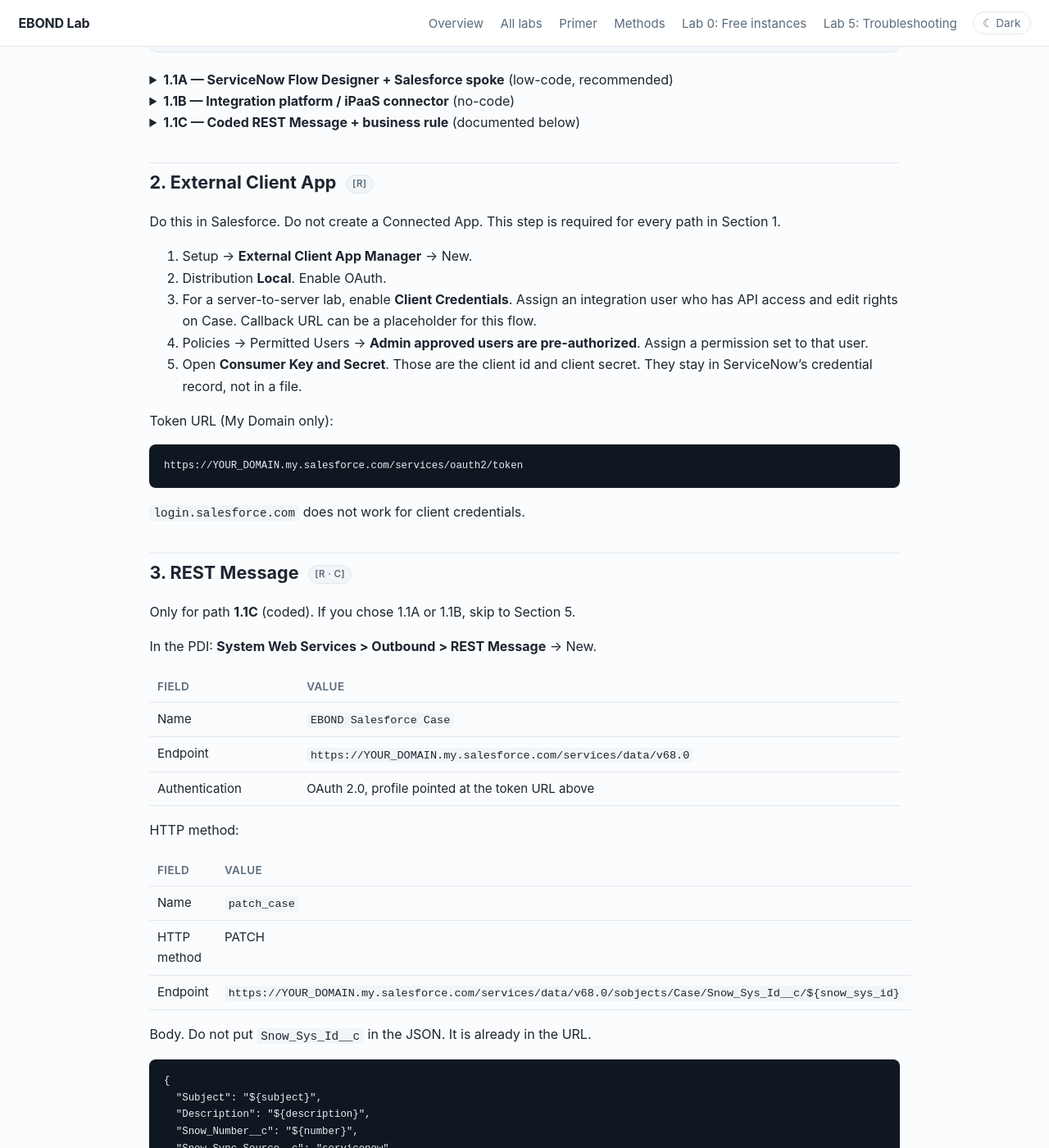
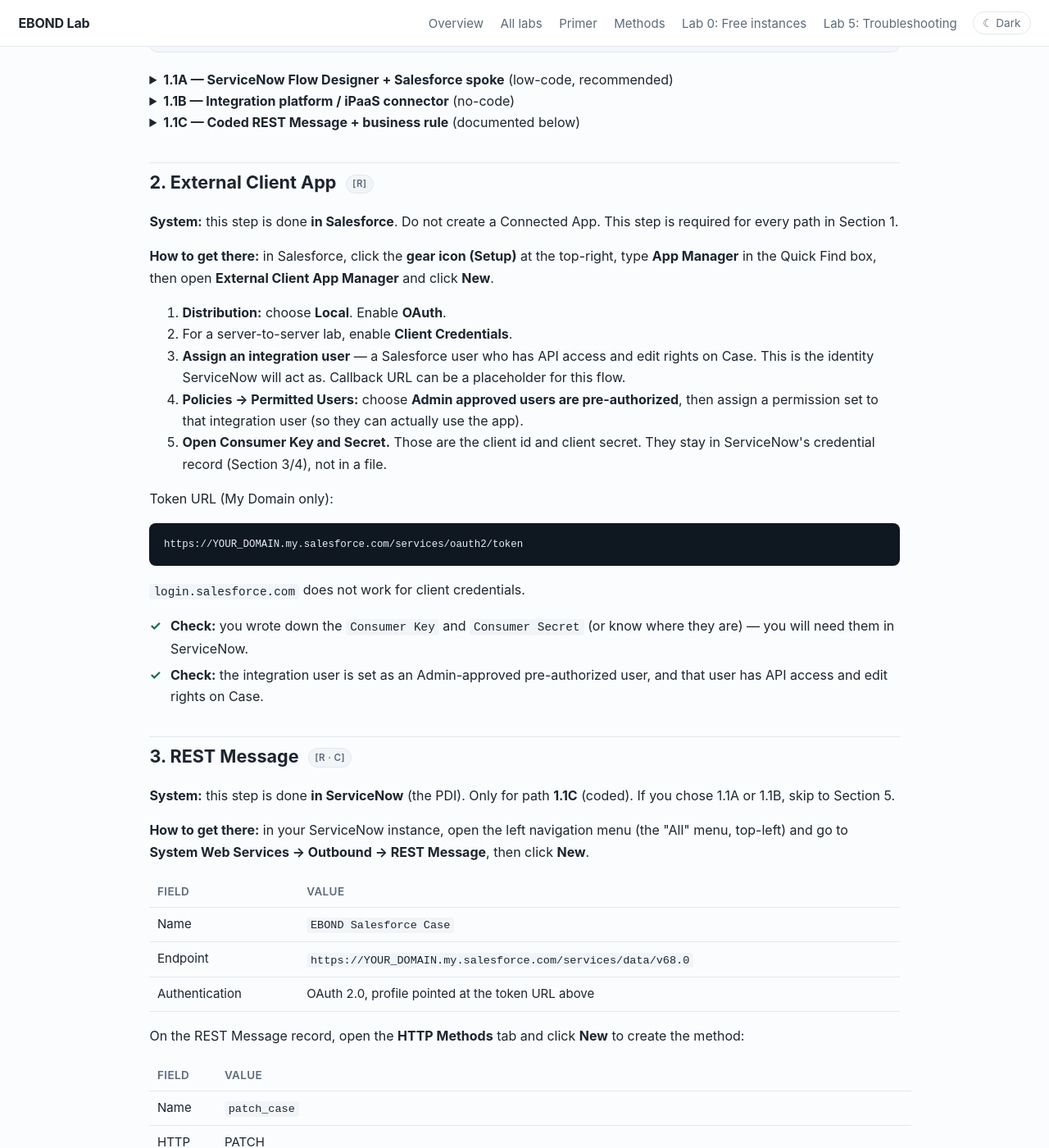
Before and after one commit to eltonaguiar/EBOND_ServiceNowSalesforce, a Jekyll site: the page built from site/labs/03-snow-to-salesforce.md, in a window 1280 px wide and 1400 px high, scrolled down 1414 px. Shown: the whole window at 82% size. Built offline with Jekyll 4.4.1, drawn with Linux system fonts in a browser that asks for light colours; some of the changed text lies outside the part shown.

Commit message:
Lab 3: add navigation breadcrumbs, validation checkboxes, and path-agnostic prove-it to all sections

````diff
--- a/site/labs/03-snow-to-salesforce.md
+++ b/site/labs/03-snow-to-salesforce.md
@@ -131,10 +131,11 @@ The spoke matches the Case by <strong><code>Snow_Sys_Id__c</code> = Incident <co
 
 <details id="optB">
 <summary><strong>1.1B — Integration platform / iPaaS connector</strong> (no-code)</summary>
-<p>Use a visual integration platform that ships prebuilt ServiceNow ⇄ Salesforce connectors, so no scripting or custom endpoint code is involved. Examples: Workato, Tray.io, Zapier, Automate.io, or Dell Boomi.</p>
+<p><strong>System:</strong> this option runs on a <strong>third-party integration platform</strong> (not in ServiceNow or Salesforce). It hosts the connector that talks to both systems, so you do not build REST Messages or business rules in ServiceNow at all.</p>
+<p><strong>How to get there:</strong> sign in to your chosen platform (e.g. Workato, Tray.io, Zapier, Automate.io, Dell Boomi) and create a new recipe/integration that connects your ServiceNow instance and your Salesforce org.</p>
 <ul>
-<li>You configure a trigger (Incident updated) and a field mapping in a UI; the platform handles auth and the call.</li>
-<li>No REST Message and no business rule in ServiceNow.</li>
+<li>You configure a trigger (<strong>Incident updated</strong>, filtered to where <code>u_ebond_sf_case_id</code> is not empty) and a field mapping in a UI; the platform handles auth and the call.</li>
+<li>You connect the platform to both systems using their credentials — ServiceNow's <code>u_ebond_sf_case_id</code> user and the Salesforce External Client App from Section 2.</li>
 <li>Trade-offs: adds a third system and a license, and you still register credentials on both ends (including the External Client App in Section 2).</li>
 <li><strong>Then:</strong> skip Sections 3 and 4 and go to Section 5, Prove it.</li>
 </ul>
@@ -150,13 +151,17 @@ The spoke matches the Case by <strong><code>Snow_Sys_Id__c</code> = Incident <co
 
 ## 2. External Client App <span class="req">[R]</span> {#eca}
 
-<p>Do this in Salesforce. Do not create a Connected App. This step is required for every path in Section 1.</p>
+<p><strong>System:</strong> this step is done <strong>in Salesforce</strong>. Do not create a Connected App. This step is required for every path in Section 1.</p>
 
-1. Setup → **External Client App Manager** → New.
-2. Distribution **Local**. Enable OAuth.
-3. For a server-to-server lab, enable **Client Credentials**. Assign an integration user who has API access and edit rights on Case. Callback URL can be a placeholder for this flow.
-4. Policies → Permitted Users → **Admin approved users are pre-authorized**. Assign a permission set to that user.
-5. Open **Consumer Key and Secret**. Those are the client id and client secret. They stay in ServiceNow's credential record, not in a file.
+<p><strong>How to get there:</strong> in Salesforce, click the <strong>gear icon (Setup)</strong> at the top-right, type <strong>App Manager</strong> in the Quick Find box, then open <strong>External Client App Manager</strong> and click <strong>New</strong>.</p>
+
+<ol>
+<li><strong>Distribution:</strong> choose <strong>Local</strong>. Enable <strong>OAuth</strong>.</li>
+<li>For a server-to-server lab, enable <strong>Client Credentials</strong>.</li>
+<li><strong>Assign an integration user</strong> — a Salesforce user who has API access and edit rights on Case. This is the identity ServiceNow will act as. Callback URL can be a placeholder for this flow.</li>
+<li><strong>Policies → Permitted Users:</strong> choose <strong>Admin approved users are pre-authorized</strong>, then assign a permission set to that integration user (so they can actually use the app).</li>
+<li><strong>Open Consumer Key and Secret.</strong> Those are the client id and client secret. They stay in ServiceNow's credential record (Section 3/4), not in a file.</li>
+</ol>
 
 Token URL (My Domain only):
 
@@ -166,11 +171,16 @@ https://YOUR_DOMAIN.my.salesforce.com/services/oauth2/token
 
 `login.salesforce.com` does not work for client credentials.
 
+<ul class="check">
+<li><strong>Check:</strong> you wrote down the <code>Consumer Key</code> and <code>Consumer Secret</code> (or know where they are) — you will need them in ServiceNow.</li>
+<li><strong>Check:</strong> the integration user is set as an Admin-approved pre-authorized user, and that user has API access and edit rights on Case.</li>
+</ul>
+
 ## 3. REST Message <span class="req">[R · C]</span> {#rest}
 
-<p>Only for path <strong>1.1C</strong> (coded). If you chose 1.1A or 1.1B, skip to Section 5.</p>
+<p><strong>System:</strong> this step is done <strong>in ServiceNow</strong> (the PDI). Only for path <strong>1.1C</strong> (coded). If you chose 1.1A or 1.1B, skip to Section 5.</p>
 
-In the PDI: **System Web Services > Outbound > REST Message** → New.
+<p><strong>How to get there:</strong> in your ServiceNow instance, open the left navigation menu (the "All" menu, top-left) and go to <strong>System Web Services → Outbound → REST Message</strong>, then click <strong>New</strong>.</p>
 
 | Field | Value |
 |-------|-------|
@@ -178,7 +188,7 @@ In the PDI: **System Web Services > Outbound > REST Message** → New.
 | Endpoint | `https://YOUR_DOMAIN.my.salesforce.com/services/data/v68.0` |
 | Authentication | OAuth 2.0, profile pointed at the token URL above |
 
-HTTP method:
+<p>On the REST Message record, open the <strong>HTTP Methods</strong> tab and click <strong>New</strong> to create the method:</p>
 
 | Field | Value |
 |-------|-------|
@@ -197,13 +207,20 @@ Body. Do not put `Snow_Sys_Id__c` in the JSON. It is already in the URL.
 }
 ```
 
-Use **Test** on the method with a real `sys_id` from Lab 2 before you automate it. Expect 200.
+<p><strong>Validate the method works before automating it.</strong> Use the <strong>Test</strong> button on the HTTP method with a real <code>sys_id</code> from Lab 2 (the Incident's unique ID) and a real <code>Snow_Sys_Id__c</code> Case link.</p>
+
+<ul class="check">
+<li><strong>Expect HTTP 200.</strong> If you get <strong>404</strong>, the <code>Snow_Sys_Id__c</code> value in the URL doesn't match a Case — double-check the Case link. If you get <strong>401</strong>, the OAuth profile/credential is wrong.</li>
+<li><strong>Check the Case actually changed:</strong> open that Case in Salesforce and confirm its Subject/Description reflected the test values you sent.</li>
+</ul>
 
 ## 4. Async business rule <span class="req">[R · C]</span> {#rule}
 
-<p>Only for path <strong>1.1C</strong> (coded). If you chose 1.1A or 1.1B, skip to Section 5.</p>
+<p><strong>System:</strong> this step is done <strong>in ServiceNow</strong> (the PDI). Only for path <strong>1.1C</strong> (coded). If you chose 1.1A or 1.1B, skip to Section 5.</p>
 
-**System Definition > Business Rules** → New. Table `incident`. When **async**. Insert and Update. Filter: `u_ebond_sf_case_id` is not empty.
+<p><strong>How to get there:</strong> in your ServiceNow instance, open the left navigation menu (the "All" menu, top-left) and go to <strong>System Definition → Business Rules</strong>, then click <strong>New</strong>.</p>
+
+<p>Configure the rule: <strong>Table:</strong> <code>incident</code>. <strong>When to run:</strong> <code>async</code>. <strong>Insert and Update</strong>. <strong>Filter (condition):</strong> <code>u_ebond_sf_case_id</code> is not empty.</p>
 
 ```javascript
 (function executeRule(current, previous) {
@@ -226,7 +243,12 @@ Use **Test** on the method with a real `sys_id` from Lab 2 before you automate i
 })(current, previous);
 ```
 
-The first line is the loop guard. Lab 2 set `u_sync_source` to `salesforce`, so the echo of that create does not call Salesforce again.
+<p>The first line is the loop guard. Lab 2 set <code>u_sync_source</code> to <code>salesforce</code>, so the echo of that create does not call Salesforce again.</p>
+
+<ul class="check">
+<li><strong>Check you saved the rule in the right place:</strong> Table = <code>incident</code>, When = <code>async</code>, checked = Insert and Update, Filter set to <code>u_ebond_sf_case_id</code> is not empty.</li>
+<li><strong>Validate it fires:</strong> edit a linked Incident's short description by hand (with <code>u_sync_source</code> blank or <code>servicenow</code>) and confirm the matching Case updates. If nothing happens, open <strong>System Logs → Application Logs</strong> and look for an <code>EBOND patch failed</code> entry — that tells you the rule ran but the call errored.</li>
+</ul>
 
 <div class="note">
 <span class="label">Screenshot</span>
@@ -235,12 +257,17 @@ The first line is the loop guard. Lab 2 set `u_sync_source` to `salesforce`, so
 
 ## 5. Prove it <span class="req">[R]</span> {#prove}
 
+<p>These checks apply no matter which path you chose. Do them to confirm your integration actually works end-to-end:</p>
+
 <ul class="check">
-<li>REST Message test against a known <code>Snow_Sys_Id__c</code> returns 200, not 404.</li>
-<li>Edit the Incident short description by hand. Set <code>u_sync_source</code> to blank or <code>servicenow</code> first, or the rule will skip.</li>
-<li>The Case subject changes. <code>Snow_Sync_Source__c</code> becomes <code>servicenow</code>.</li>
-<li>No second Case was created.</li>
+<li><strong>Edit the Incident short description by hand.</strong> Set <code>u_sync_source</code> to blank or <code>servicenow</code> first (otherwise the loop guard skips the update), then change the short description and save.</li>
+<li><strong>The matching Case updates.</strong> Open the Salesforce Case linked via <code>u_ebond_sf_case_id</code> and confirm its Subject reflects what you typed on the Incident.</li>
+<li><strong><code>Snow_Sync_Source__c</code> becomes <code>servicenow</code></strong> on the Case.</li>
+<li><strong>No second Case was created.</strong> This integration updates the existing Case — it must not create a duplicate.</li>
+<li><strong>An unlinked Incident is left alone.</strong> Create/edit an Incident with an empty <code>u_ebond_sf_case_id</code>; the integration must ignore it (no call, no change).</li>
 </ul>
+
+<p>If you took the <strong>coded path (1.1C)</strong>, additionally confirm the REST Message test returned <strong>200</strong> (Section 3) and the business rule ran (Section 4). If you took <strong>1.1A</strong> or <strong>1.1B</strong>, verify the same end result (Case updates, no duplicate) through your Flow/spoke or iPaaS run history.</p>
 
 ## 6. Linking existing tickets (bulk) <span class="req">[O]</span> {#bulk}
 
````
